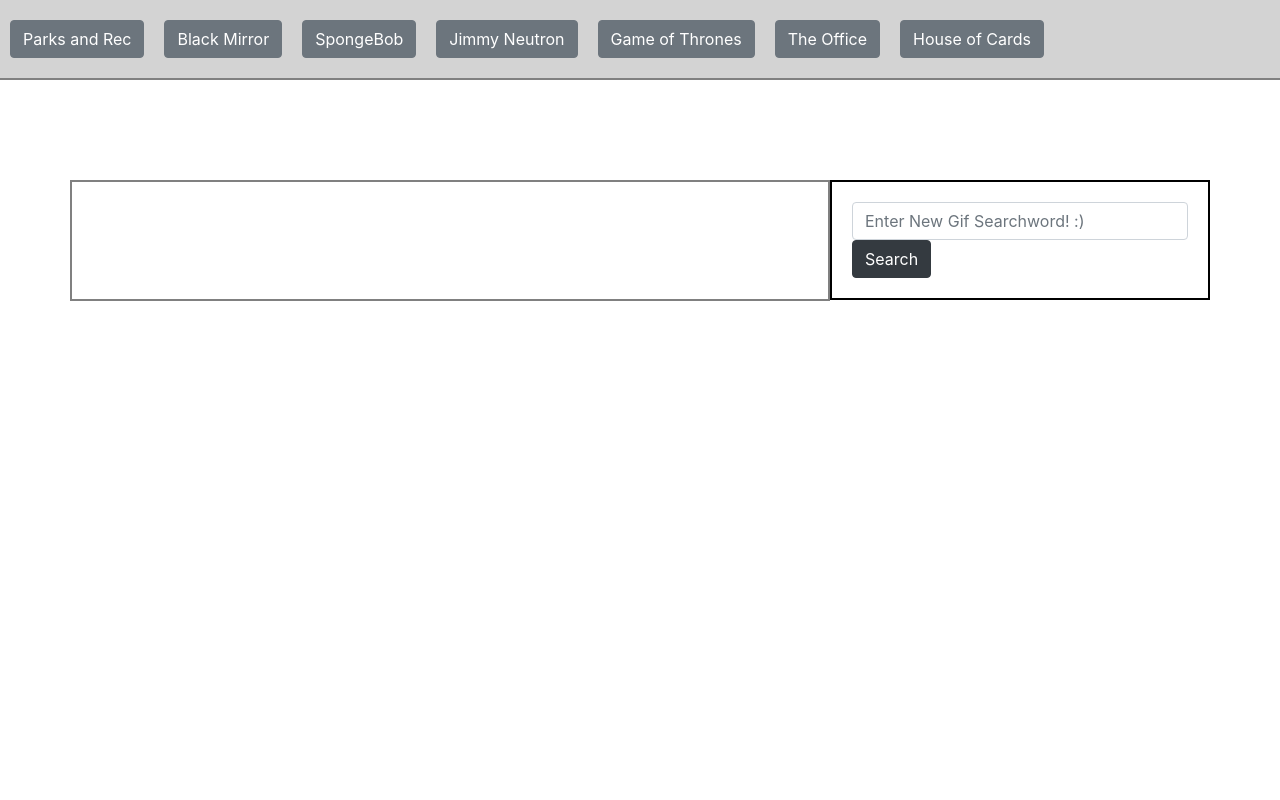
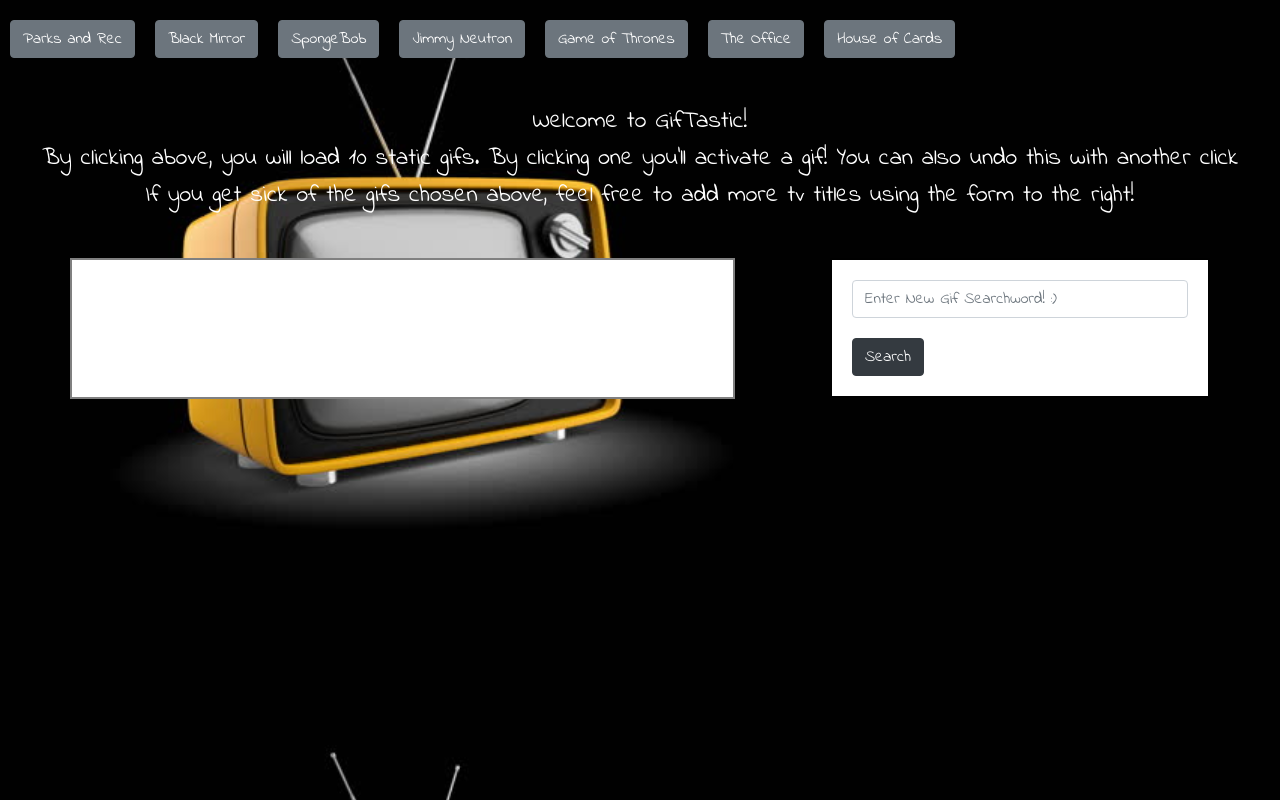
Before and after one commit to whoisjohnkim/gifTastic, a plain HTML site: page index.html in a window 1280 px wide. Drawn offline with nearby package versions, Linux system fonts and the light colour scheme.

Commit message:
Fully functioning homework. Not the best looking though

```diff
--- a/assets/css/style.css
+++ b/assets/css/style.css
@@ -1,24 +1,44 @@
+body {
+    font-family: Indie Flower;
+    background-image: url("../images/tvshows.jpg");
+    background-size: 100%;
+}
+
+
 .flex-container {
     display: flex;
     flex-wrap: wrap;
+}
+
+.header{
+    margin-top: 30px;
+    color: white;
+    /* margin-bottom: 30px; */
+    text-align: center;
 }
 
 .gifButton {
     margin: 20px 10px;
 }
 
+#submitButton {
+    margin-top: 20px;
+}
+
 #buttonContainer {
-    border-bottom: 2px solid grey;
-    background-color: lightgrey;
+    /* border-bottom: 2px solid grey;
+    background-color: lightgrey; */
 }
 
 #gifContainer {
-    margin-top: 100px;
+    margin-top: 40px;
     border: 2px solid grey;
+    background: white;
 }
 
 .sidebar {
-    margin-top: 100px;
+    margin-top: 40px;
     border: 2px solid black;
+    background: white;
     padding: 20px;
 }
--- a/assets/js/gifTastic.js
+++ b/assets/js/gifTastic.js
@@ -1,7 +1,6 @@
 // API KEY: EVjjnZ50jeS8CowAn09WpfphaeNpOgSI
 
-
-var topics = ["Parks and Rec", "Black Mirror", "SpongeBob", "Jimmy Neutron", "Game of Thrones", "The Office", "House of Cards"]
+var topics = ["Parks and Rec", "Black Mirror", "SpongeBob", "Jimmy Neutron", "Game of Thrones", "The Office", "House of Cards"];
 renderButtons();
 function renderButtons(){
     $("#buttonContainer").empty();
@@ -15,9 +14,6 @@ function renderButtons(){
         newButton.attr("data-show", topics[i]);
         $("#buttonContainer").append(newButton);
     }
-}
-
-
 
     $(".gifButton").on("click", function() {
         // alert($(this).attr("data-show"));
@@ -33,7 +29,7 @@ $(".gifButton").on("click", function() {
             for(var i = 0; i < results.length; i++){
                 var tvDiv = $("<div>");
                 var p = $("<p>");
-            p.text(results[i].rating);
+                p.text("Rated: " + results[i].rating);
                 var tvImage = $("<img>");
                 tvImage.attr("src", results[i].images.fixed_height_still.url);
                 tvImage.attr("data-show", show);
@@ -45,23 +41,25 @@ $(".gifButton").on("click", function() {
                 tvDiv.append(tvImage);
                 $("#gifContainer").prepend(tvDiv);
             }
-    });
-});
-
-
-  // If you click on a gif
+            // If you click on a gif switch bettween active animation and still image
             $(".gif").on("click", function(){
-    alert("you clicked me");
-    console.log("Why isn't this registering");
                 if($(this).attr("currentState") === "still"){
-        $(this).attr("src", $(this).movesrc);
+                    console.log("I am here");
+                    $(this).attr("src", $(this).attr("movesrc"));
                     $(this).attr("currentState", "move");
                 }
                 else{
-        $(this).attr("src", $(this).stillsrc);
+                    $(this).attr("src", $(this).attr("stillsrc"));
                     $(this).attr("currentState", "still");
                 }
             })
+        });
+    });
+}
+
+
+
+
 
 // Submit button to create to push onto topic and re-render buttons
 $("#submitButton").on("click", function(){
--- a/index.html
+++ b/index.html
@@ -20,18 +20,24 @@
         integrity="sha256-FgpCb/KJQlLNfOu91ta32o/NMZxltwRo8QtmkMRdAu8="
         crossorigin="anonymous"></script>
 
+    <link href="https://fonts.googleapis.com/css?family=Indie+Flower" rel="stylesheet">
 
 </head>
 <body>
     <!-- Div to contain the gif buttons -->
     <div class="flex-container" id="buttonContainer">
     </div>
-
+    <div class="header">
+        <h4>Welcome to GifTastic!</h4>
+        <h4>By clicking above, you will load 10 static gifs. By clicking one you'll activate a gif! You can also undo this with another click</h4>
+        <h4>If you get sick of the gifs chosen above, feel free to add more tv titles using the form to the right!</h4>
+    </div>
     <div class="container">
         <div class="row">
-            <div id="gifContainer" class="col-md-8 flex-container">
+            <div id="gifContainer" class="col-md-7 flex-container">
 
             </div>
+            <div class="col-md-1"></div>
             <div class="col-md-4">
                 <div class="row">
                     <div class="col-md-12 sidebar">
```
Also changed, not shown: assets/images/tvshows.jpg (added). Lines whose indentation alone changed are shown as unchanged.
